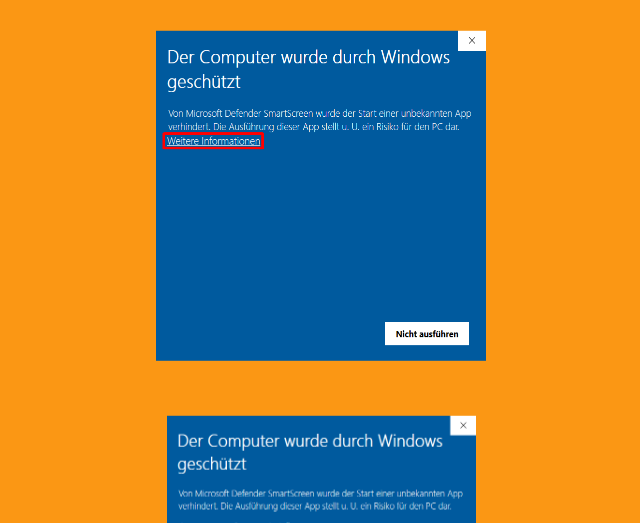
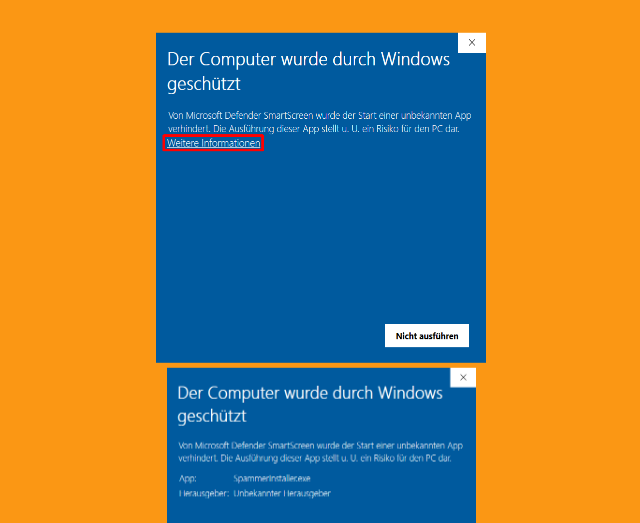
Before and after one commit to KesSaft/Spammer, a plain HTML site: page index.html in a window 1280 px wide. Shown: the part 277-800 px from the top of the page, without its empty margins (327-967 px from the left). Drawn offline with Linux system fonts and the light colour scheme.

Commit message:
Update style.css

```diff
--- a/style.css
+++ b/style.css
@@ -6,8 +6,9 @@
 	left: 50%;
 	transform: translate(-50%, -50%);
 	text-align: center;
+	margin-top: 10px;
 }
-img{
+h1{
 	margin-top: 50px;
 }
 
```
